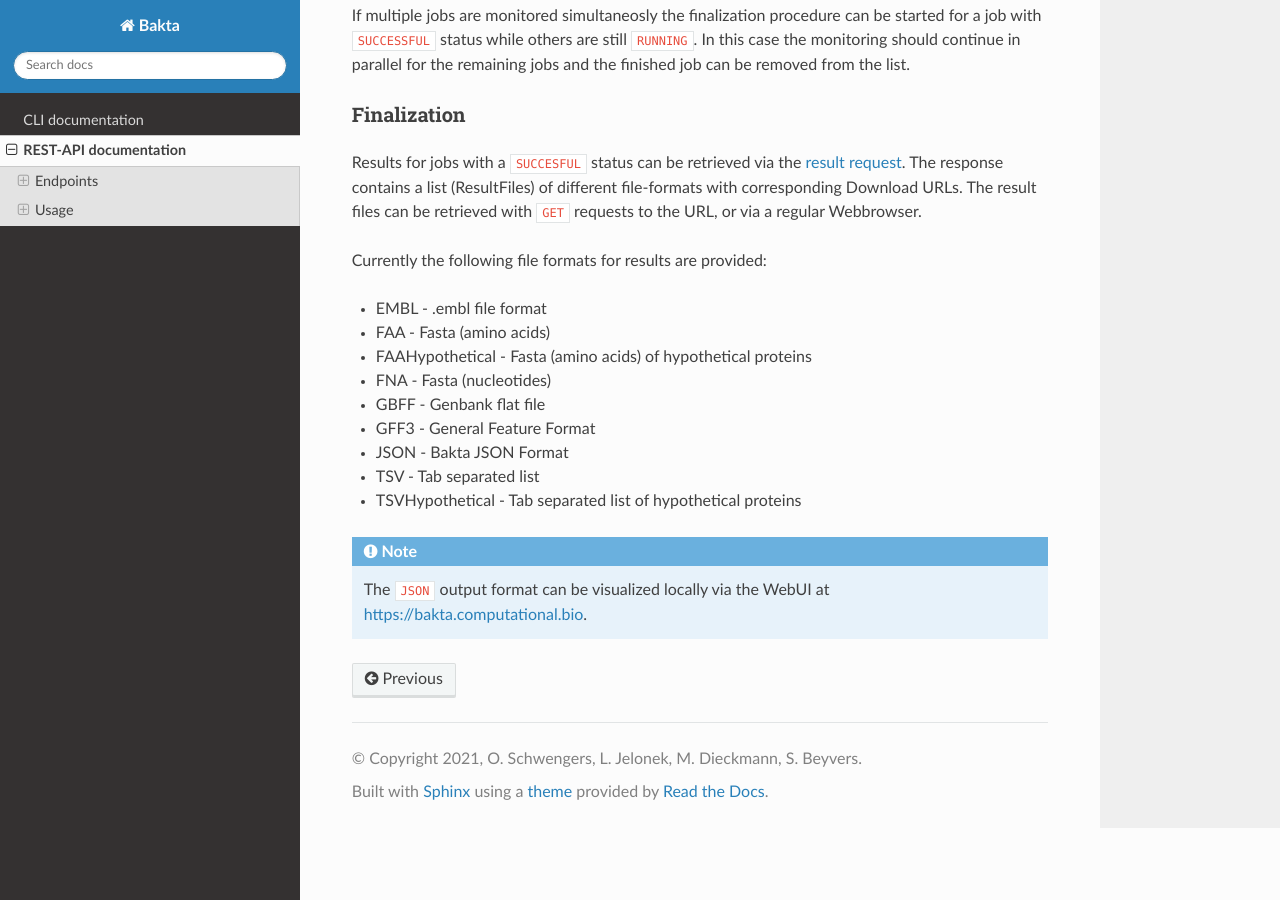
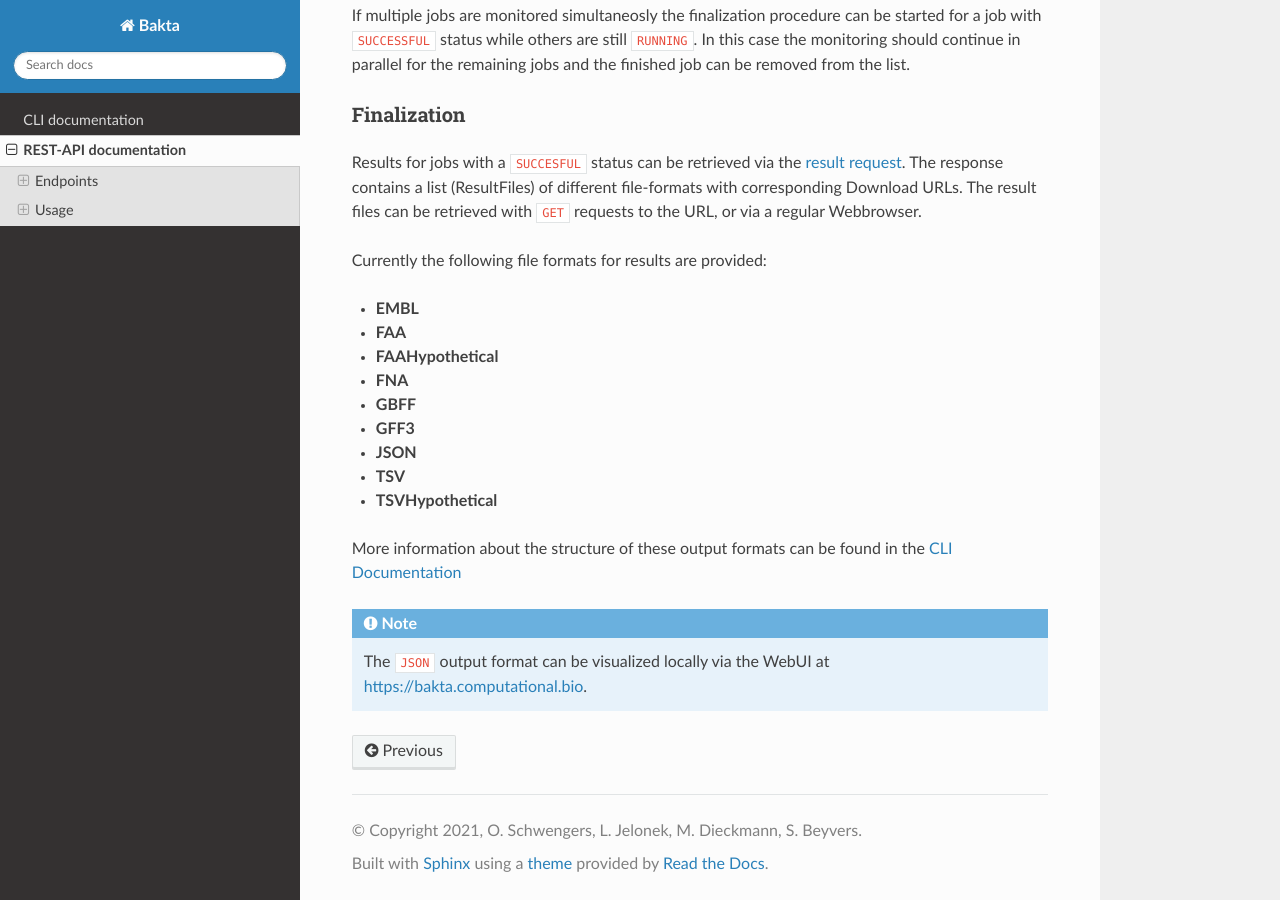
Before and after one commit to ag-computational-bio/bakta-docs, a Sphinx documentation site: the page built from docs/REST-API.rst, in a window 1280 px wide and 900 px high, scrolled down 4582 px. Built offline with Sphinx 7.4.7 and the Read the Docs theme 2.0.0, drawn with Linux system fonts in a browser that asks for light colours.

```diff
--- a/docs/REST-API.rst
+++ b/docs/REST-API.rst
@@ -224,15 +224,17 @@ Results for jobs with a ``SUCCESFUL`` status can be retrieved via the :ref:`resu
 
 Currently the following file formats for results are provided:
 
-* EMBL - .embl file format
-* FAA - Fasta (amino acids)
-* FAAHypothetical - Fasta (amino acids) of hypothetical proteins
-* FNA - Fasta (nucleotides)
-* GBFF - Genbank flat file
-* GFF3 - General Feature Format
-* JSON - Bakta JSON Format
-* TSV - Tab separated list
-* TSVHypothetical - Tab separated list of hypothetical proteins
+* **EMBL**
+* **FAA**
+* **FAAHypothetical**
+* **FNA**
+* **GBFF**
+* **GFF3**
+* **JSON**
+* **TSV**
+* **TSVHypothetical**
+
+More information about the structure of these output formats can be found in the `CLI Documentation <https://bakta.readthedocs.io/en/latest/BAKTA.html#output>`_
 
 .. note::
   The ``JSON`` output format can be visualized locally via the WebUI at `https://bakta.computational.bio <https://bakta.computational.bio>`_.
```
